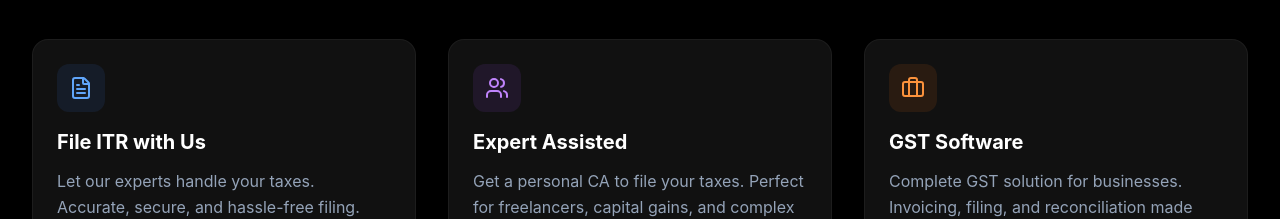
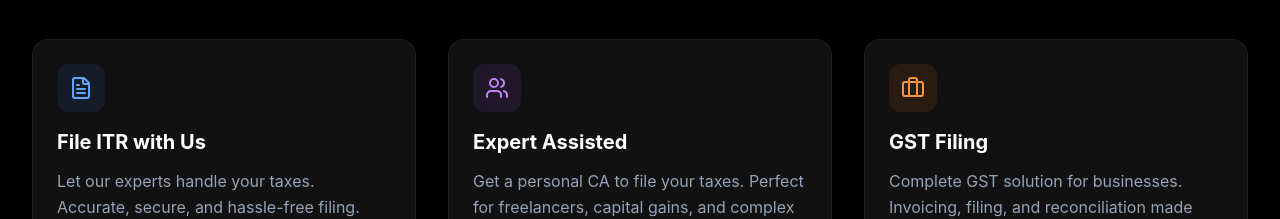
Before and after one commit to Tripagra/hisaabhub, a React (Vite) app: page / in a window 1280 px wide. Shown: the part 960-1179 px from the top of the page. Built offline with nearby package versions, Linux system fonts and the light colour scheme.

Commit message:
feat: Add Features component to display services with descriptions and CTAs.

```diff
--- a/src/components/Features.tsx
+++ b/src/components/Features.tsx
@@ -24,7 +24,7 @@ const features = [
         action: 'service',
     },
     {
-        name: 'GST Software',
+        name: 'GST Filing',
         description: 'Complete GST solution for businesses. Invoicing, filing, and reconciliation made easy.',
         icon: Briefcase,
         color: 'bg-orange-500/10 text-orange-400',
```
